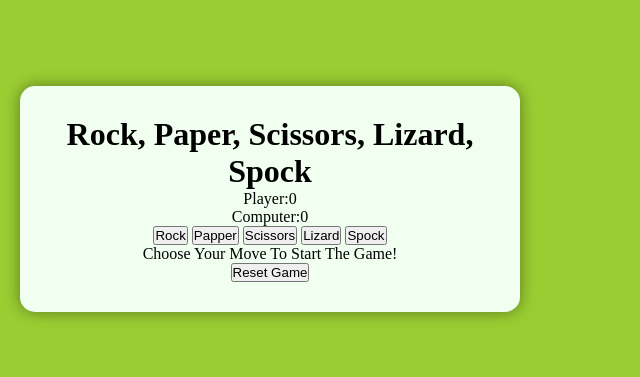
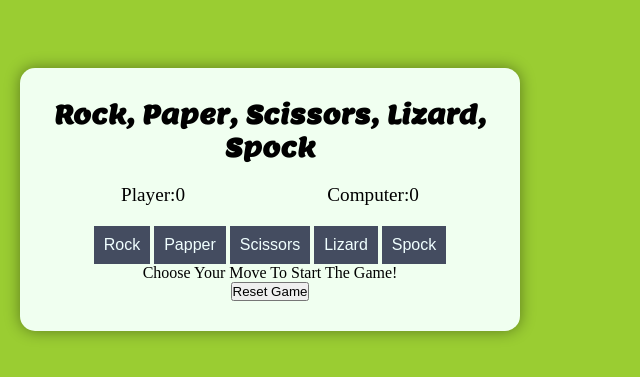
Before and after one commit to sharon-bunyasi/Rock-Paper-Scissors-Lizard-Spock, a plain HTML site: page index.html in a window 1280 px wide. Shown: the part 201-578 px from the top of the page, without its empty margins (0-640 px from the left). Drawn offline with Linux system fonts and the light colour scheme; a web font is replaced by a local one.

Commit message:
style the game interface area and each button

```diff
--- a/assets/css/style.css
+++ b/assets/css/style.css
@@ -27,3 +27,33 @@ body {
     width: 100%;
     max-width: 500px;
 }
+h1 {
+    margin-bottom: 20px;
+    font-size: 1.6rem;
+    font-family: lemon, sans-serif;
+}
+
+.scoreboard {
+    display: flex;
+    justify-content: space-around;
+    margin-bottom: 20px;
+    font-size: 1.2rem;
+}
+
+.game-button {
+    display: grid;
+    grid-template-columns: auto-fit, minmax(100px,1fr);
+    gap: 15px;
+    margin-bottom: 20px;
+}
+
+/*style for each choice button*/
+button.choice {
+    padding: 10px;
+    font-size: 1rem;
+    border: none;
+    cursor: pointer;
+    transition: background-color 0.2s ease;
+    background-color: #444c60;
+    color: azure;
+}
```
